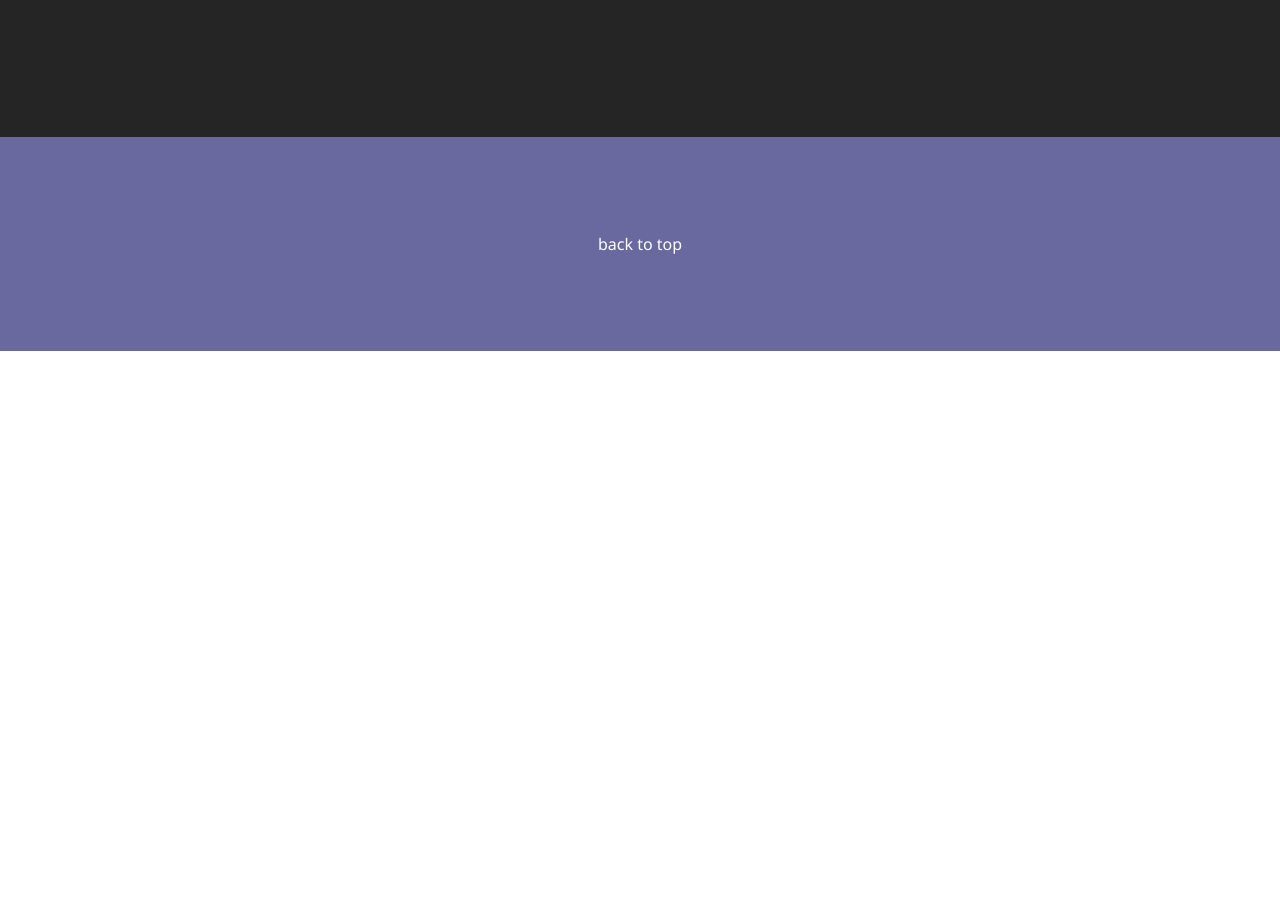
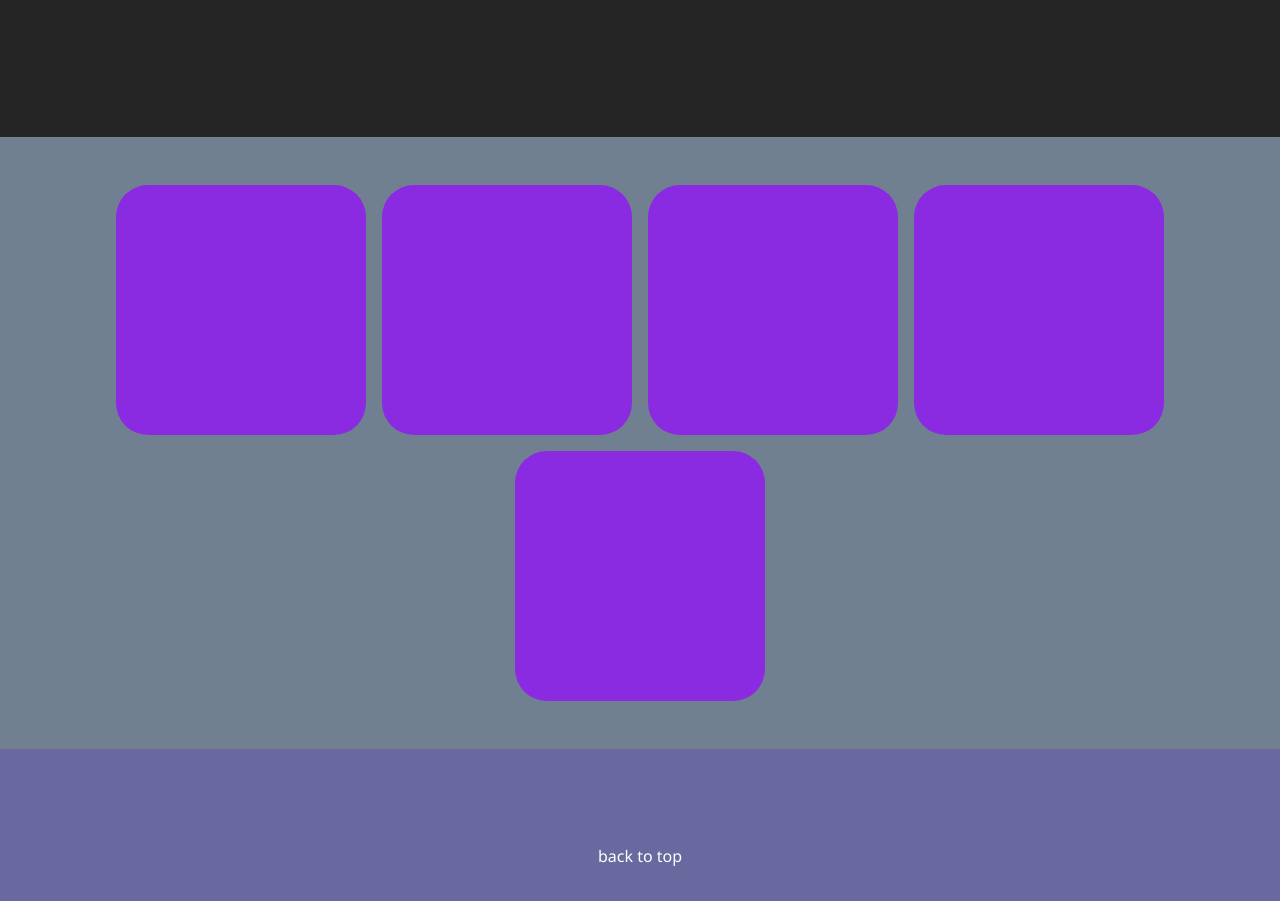
Before and after one commit to rjsudhin/css-portfolio-project, a plain HTML site: page index.html in a window 1280 px wide. Shown: the part 1320-2221 px from the top of the page. Before the commit the page ends 1671 px from the top, so only its background shows below. Drawn offline with Linux system fonts and the light colour scheme.

Commit message:
added third section and menu container

```diff
--- a/assest/css/style.css
+++ b/assest/css/style.css
@@ -177,6 +177,41 @@ h1 {
 
 /* second section's code */
 
+/* third section's code */
+
+.third-section {
+    background-color: slategrey;
+    width: 100%;
+    display: flex;
+    justify-content: center;
+
+}
+
+.third-section .container {
+    width: 100%;
+    display: flex;
+    justify-content: center;
+    align-items: center;
+}
+
+.third-section-container {
+    display: flex;
+    justify-content: center;
+    align-items: center;
+    flex-wrap: wrap;
+    gap: 1em;
+    padding: 2em 0;
+}
+
+.third-section-container .item {
+    width: 250px;
+    height: 250px;
+    background-color: blueviolet;
+    border-radius: 2em;
+}
+
+/* third section's code */
+
 /* footer section */
 .footer {
     background-color: var(--wraper-background);
@@ -195,7 +230,6 @@ h1 {
     text-decoration-line: underline;
     text-decoration-color: aquamarine;
     text-decoration-thickness: 3px;
-    text-underline-position: below;
 }
 /* footer section */
 
--- a/index.html
+++ b/index.html
@@ -68,6 +68,18 @@
         </div>
     </section>
 
+    <section class="third-section">
+        <div class="container">
+            <div class="third-section-container">
+                <div class="item"></div>
+                <div class="item"></div>
+                <div class="item"></div>
+                <div class="item"></div>
+                <div class="item"></div>
+            </div>
+        </div>
+    </section>
+
     <footer class="footer">
         <div class="container">
             <a href="#top-bar"><span>back to top</span></a>
```
